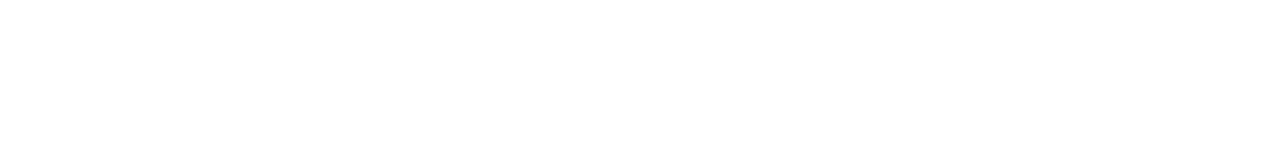
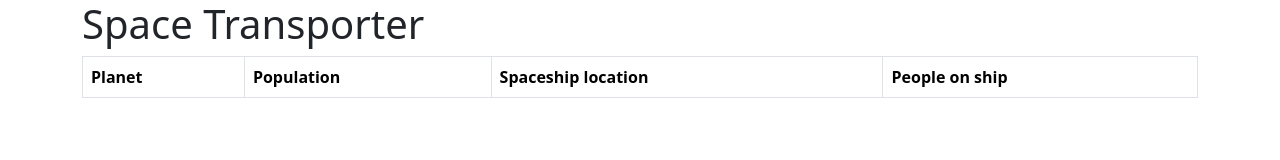
Before and after one commit to 1Snake001/space-transporter-js-dom, a website: page frontend/index.html in a window 1280 px wide. Drawn offline with nearby package versions, Linux system fonts and the light colour scheme.

Commit message:
title and thead have been added to the html

```diff
--- a/frontend/index.html
+++ b/frontend/index.html
@@ -4,9 +4,28 @@
     <meta charset="UTF-8">
     <meta http-equiv="X-UA-Compatible" content="IE=edge">
     <meta name="viewport" content="width=device-width, initial-scale=1.0">
+    <link href="https://cdn.jsdelivr.net/npm/bootstrap@5.3.0-alpha1/dist/css/bootstrap.min.css" rel="stylesheet" integrity="sha384-GLhlTQ8iRABdZLl6O3oVMWSktQOp6b7In1Zl3/Jr59b6EGGoI1aFkw7cmDA6j6gD" crossorigin="anonymous">
+    <link rel="stylesheet" href="../style/style.css">
     <title>Document</title>
 </head>
 <body>
+    <section class="container">
+        <h1 id="title">Space Transporter</h1>
+            <table class="table table-bordered">
+                <thead>
+                    <tr>
+                        <th>Planet</th>
+                        <th>Population</th>
+                        <th>Spaceship location</th>
+                        <th>People on ship</th>
+                    </tr>
+                </thead>
+                <tbody class="tbody">
+
+                </tbody>
+            </table>
+    </section>
+    <script  src="./app.js" type="module"></script>
 
 </body>
 </html>
```
